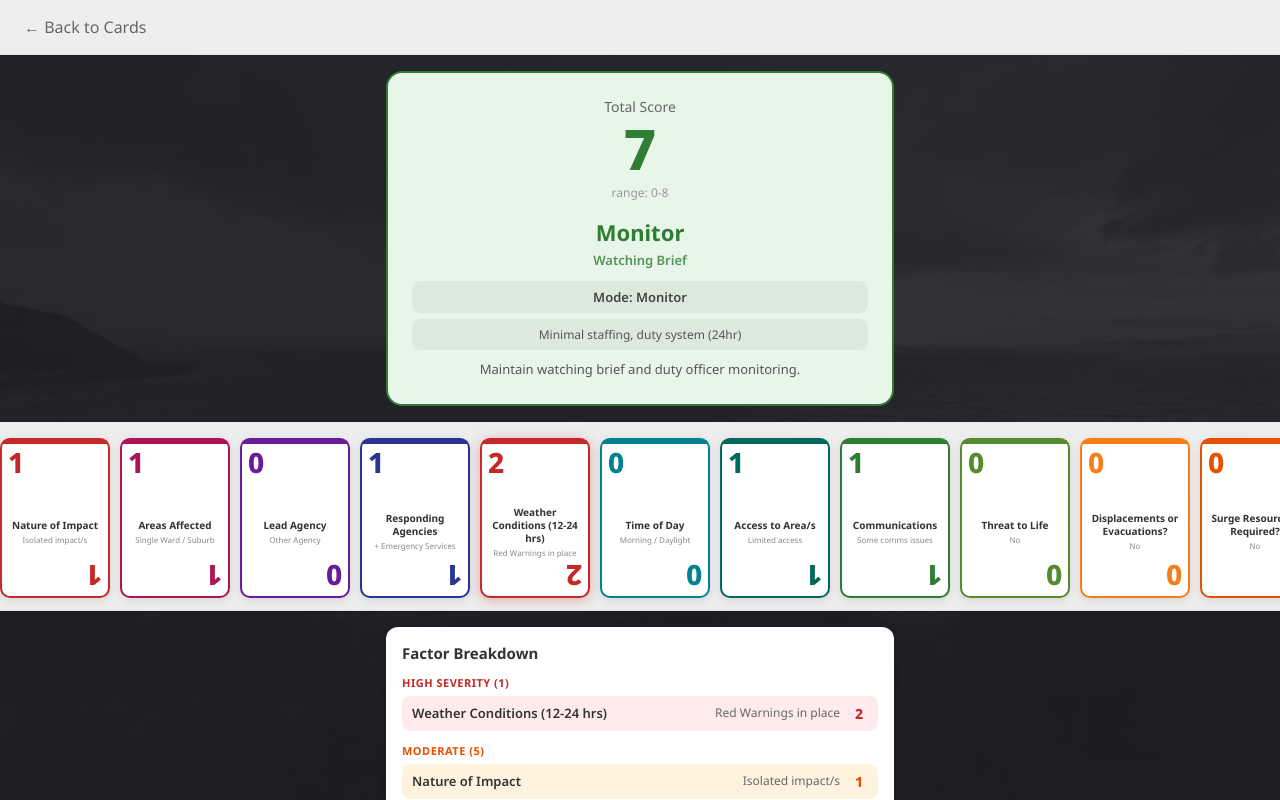
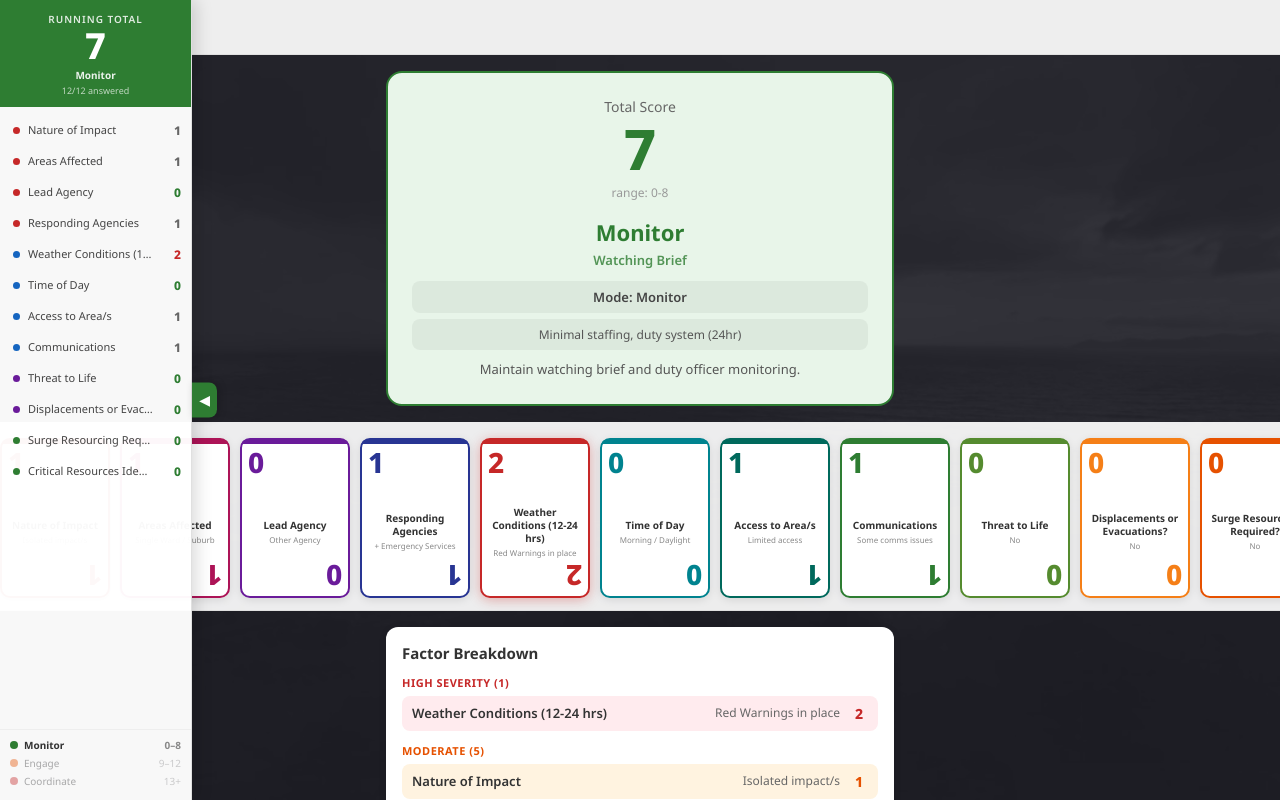
Before and after one commit to minceontoast/size-up-app, a React (Create React App) app: page / in a window 1280 px wide. Both pictures are taken after a click on the button "Randomise". Shown: the top 800 px of the page. Built offline with nearby package versions, Linux system fonts and the light colour scheme.

Commit message:
Add persistent score panel to assessment and result screens

```diff
--- a/src/components/AssessmentScreen.js
+++ b/src/components/AssessmentScreen.js
@@ -1,9 +1,11 @@
 import React, { useState, useRef, useEffect } from 'react';
 import UrgencyCard from './UrgencyCard';
+import ScorePanel from './ScorePanel';
 import { FACTORS, SUITS } from '../data/factors';
 
 export default function AssessmentScreen({ selections, onSelect, onFinish, onBack, onRandomise }) {
   const [currentIndex, setCurrentIndex] = useState(0);
+  const [panelOpen, setPanelOpen] = useState(true);
   const containerRef = useRef(null);
   const [touchStart, setTouchStart] = useState(null);
 
@@ -46,6 +48,14 @@ export default function AssessmentScreen({ selections, onSelect, onFinish, onBac
         flexDirection: 'column',
       }}
     >
+      <ScorePanel
+        selections={selections}
+        currentIndex={currentIndex}
+        onGoTo={goTo}
+        isOpen={panelOpen}
+        onToggle={() => setPanelOpen((o) => !o)}
+      />
+
       {/* Header */}
       <div
         style={{
--- a/src/components/ResultScreen.js
+++ b/src/components/ResultScreen.js
@@ -2,6 +2,7 @@ import React, { useState } from 'react';
 import { FACTORS } from '../data/factors';
 import { calculateResult, URGENCY_LEVELS } from '../utils/scoring';
 import ExportModal from './ExportModal';
+import ScorePanel from './ScorePanel';
 
 const FACTOR_COLORS = [
   '#c62828', // 1  Nature of Impact - deep red
@@ -222,6 +223,7 @@ function EditPanel({ factor, value, color, onSelect, onClose }) {
 export default function ResultScreen({ selections, onSelect, onReset, onBack }) {
   const [editingId, setEditingId] = useState(null);
   const [showExportModal, setShowExportModal] = useState(false);
+  const [panelOpen, setPanelOpen] = useState(true);
 
   const result = calculateResult(selections, FACTORS);
   const urgency = URGENCY_LEVELS[result.level];
@@ -239,6 +241,14 @@ export default function ResultScreen({ selections, onSelect, onReset, onBack })
         flexDirection: 'column',
       }}
     >
+      <ScorePanel
+        selections={selections}
+        currentIndex={null}
+        onGoTo={null}
+        isOpen={panelOpen}
+        onToggle={() => setPanelOpen((o) => !o)}
+      />
+
       {/* Header */}
       <div
         style={{
--- /dev/null
+++ b/src/components/ScorePanel.js
@@ -0,0 +1,201 @@
+import React from 'react';
+import { FACTORS, SUITS } from '../data/factors';
+import { calculateResult, URGENCY_LEVELS } from '../utils/scoring';
+
+export default function ScorePanel({ selections, currentIndex, onGoTo, isOpen, onToggle }) {
+  const result = calculateResult(selections, FACTORS);
+  const urgency = URGENCY_LEVELS[result.level];
+  const answered = FACTORS.filter((f) => selections[f.id] != null).length;
+
+  return (
+    <>
+      {/* Toggle tab — always visible */}
+      <button
+        onClick={onToggle}
+        style={{
+          position: 'fixed',
+          left: isOpen ? 192 : 0,
+          top: '50%',
+          transform: 'translateY(-50%)',
+          zIndex: 200,
+          background: urgency.color,
+          color: '#fff',
+          border: 'none',
+          borderRadius: '0 8px 8px 0',
+          padding: '10px 6px',
+          cursor: 'pointer',
+          fontSize: 13,
+          fontWeight: 700,
+          writingMode: 'vertical-rl',
+          textOrientation: 'mixed',
+          lineHeight: 1,
+          boxShadow: '2px 0 8px rgba(0,0,0,0.2)',
+          transition: 'left 0.25s ease',
+          display: 'flex',
+          alignItems: 'center',
+          gap: 4,
+        }}
+        title={isOpen ? 'Hide scores' : 'Show scores'}
+      >
+        {isOpen ? '◀' : '▶'}
+      </button>
+
+      {/* Sliding panel */}
+      <div
+        style={{
+          position: 'fixed',
+          left: isOpen ? 0 : -192,
+          top: 0,
+          bottom: 0,
+          width: 192,
+          background: 'rgba(255,255,255,0.97)',
+          borderRight: '1px solid #e0e0e0',
+          boxShadow: '4px 0 16px rgba(0,0,0,0.15)',
+          zIndex: 100,
+          display: 'flex',
+          flexDirection: 'column',
+          transition: 'left 0.25s ease',
+          overflowY: 'auto',
+        }}
+      >
+        {/* Panel header — running total */}
+        <div
+          style={{
+            background: urgency.color,
+            color: '#fff',
+            padding: '12px 12px 10px',
+            textAlign: 'center',
+            flexShrink: 0,
+          }}
+        >
+          <div style={{ fontSize: 10, fontWeight: 600, textTransform: 'uppercase', letterSpacing: 1, opacity: 0.85, marginBottom: 2 }}>
+            Running Total
+          </div>
+          <div style={{ fontSize: 36, fontWeight: 800, lineHeight: 1 }}>
+            {result.total}
+          </div>
+          <div style={{ fontSize: 10, fontWeight: 700, marginTop: 4, opacity: 0.9 }}>
+            {urgency.label}
+          </div>
+          <div style={{ fontSize: 9, opacity: 0.7, marginTop: 2 }}>
+            {answered}/{FACTORS.length} answered
+          </div>
+        </div>
+
+        {/* Factor list */}
+        <div style={{ flex: 1, padding: '8px 0' }}>
+          {FACTORS.map((f, i) => {
+            const val = selections[f.id];
+            const suit = SUITS[f.suit];
+            const isActive = currentIndex != null && i === currentIndex;
+            const isAnswered = val != null;
+
+            return (
+              <button
+                key={f.id}
+                onClick={() => onGoTo && onGoTo(i)}
+                style={{
+                  display: 'flex',
+                  alignItems: 'center',
+                  gap: 8,
+                  width: '100%',
+                  padding: '7px 10px',
+                  border: 'none',
+                  borderLeft: isActive ? `3px solid ${suit.color}` : '3px solid transparent',
+                  background: isActive ? `${suit.color}12` : 'transparent',
+                  cursor: onGoTo ? 'pointer' : 'default',
+                  textAlign: 'left',
+                  transition: 'background 0.15s ease',
+                }}
+              >
+                {/* Suit colour dot */}
+                <span
+                  style={{
+                    width: 7,
+                    height: 7,
+                    borderRadius: '50%',
+                    background: suit.color,
+                    flexShrink: 0,
+                    opacity: isAnswered ? 1 : 0.3,
+                  }}
+                />
+                {/* Factor name */}
+                <span
+                  style={{
+                    flex: 1,
+                    fontSize: 11,
+                    fontWeight: isActive ? 700 : 500,
+                    color: isActive ? suit.color : '#444',
+                    lineHeight: 1.3,
+                    overflow: 'hidden',
+                    textOverflow: 'ellipsis',
+                    whiteSpace: 'nowrap',
+                  }}
+                >
+                  {f.name}
+                </span>
+                {/* Score badge */}
+                <span
+                  style={{
+                    fontSize: 12,
+                    fontWeight: 800,
+                    minWidth: 20,
+                    textAlign: 'right',
+                    color: isAnswered
+                      ? val >= 2
+                        ? '#c62828'
+                        : val === 0
+                        ? '#2e7d32'
+                        : '#666'
+                      : '#ccc',
+                  }}
+                >
+                  {isAnswered ? val : '—'}
+                </span>
+              </button>
+            );
+          })}
+        </div>
+
+        {/* Threshold key */}
+        <div
+          style={{
+            borderTop: '1px solid #eee',
+            padding: '8px 10px',
+            flexShrink: 0,
+          }}
+        >
+          {[
+            { label: 'Monitor', range: '0–8', color: '#2e7d32' },
+            { label: 'Engage', range: '9–12', color: '#e65100' },
+            { label: 'Coordinate', range: '13+', color: '#c62828' },
+          ].map((t) => (
+            <div
+              key={t.label}
+              style={{
+                display: 'flex',
+                alignItems: 'center',
+                gap: 6,
+                marginBottom: 4,
+                opacity: urgency.color === t.color ? 1 : 0.4,
+                fontWeight: urgency.color === t.color ? 700 : 400,
+              }}
+            >
+              <span
+                style={{
+                  width: 8,
+                  height: 8,
+                  borderRadius: '50%',
+                  background: t.color,
+                  flexShrink: 0,
+                }}
+              />
+              <span style={{ fontSize: 10, color: '#333', flex: 1 }}>{t.label}</span>
+              <span style={{ fontSize: 10, color: '#888' }}>{t.range}</span>
+            </div>
+          ))}
+        </div>
+      </div>
+    </>
+  );
+}
```
